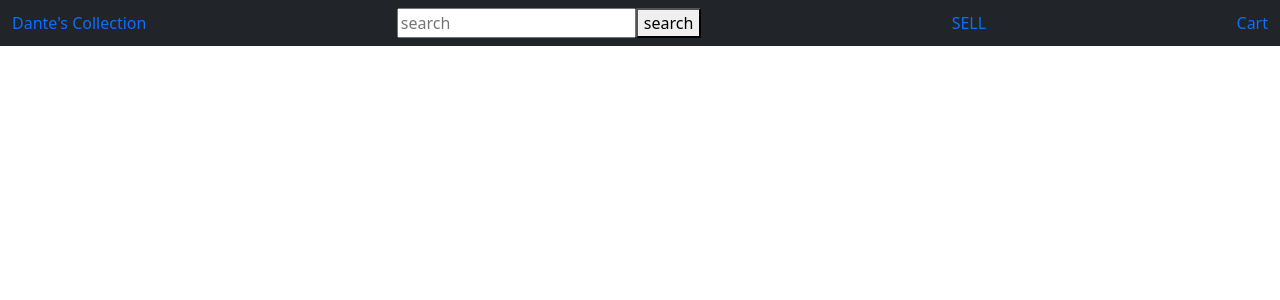
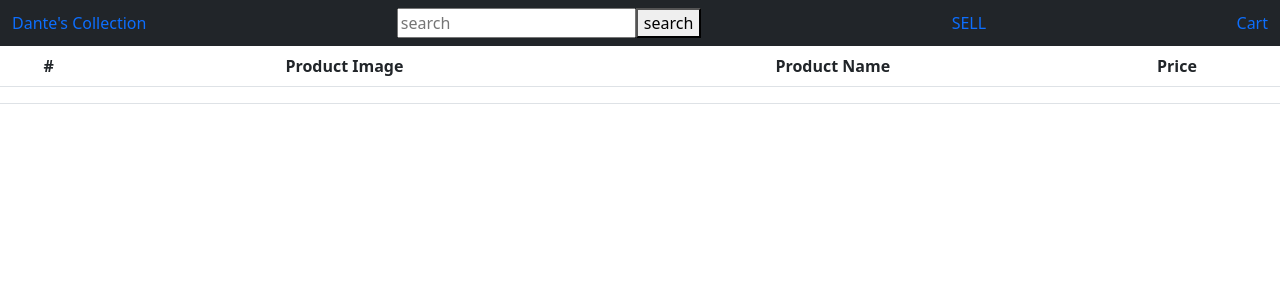
Before and after one commit to danielngetich/dantes-women-collection, a React (Create React App) app: page /cart in a window 1280 px wide. Shown: the top 300 px of the page. Built offline with nearby package versions, Linux system fonts and the light colour scheme.

Commit message:
add cart

```diff
--- a/src/App.js
+++ b/src/App.js
@@ -6,9 +6,9 @@
 import { BrowserRouter as Router, Routes, Route } from "react-router-dom";
 import Cart from "./components/Cart";
 function App() {
-const [cart,setCart]=useState([])
+const cart=[];
 function handleClick(prod){
-cart.push(prod)
+  cart.push(prod)
 
 }
   return (
@@ -18,7 +18,7 @@
         <Routes>
           <Route path="/" element={<Categories handleClick={handleClick} />} />
           <Route path="/sell" element={<AddCollection />} />
-          <Route path="/cart" element={<Cart />} />
+          <Route path="/cart" element={<Cart cart={cart}/>} />
         </Routes>
       </Router>
     </div>
--- a/src/components/Cart.js
+++ b/src/components/Cart.js
@@ -1,10 +1,10 @@
 import React from 'react';
 import "bootstrap/dist/css/bootstrap.min.css";
-function Cart({item}) {
-  console.log(item)
+function Cart({cart}) {
+  console.log(cart)
   return (
     <div>
-    {/* <table className="table">
+    <table className="table">
     <thead>
       <tr>
         <th scope="col">#</th>
@@ -21,7 +21,7 @@
         <td>{cart.price}</td>
       </tr>
     </tbody>
-  </table> */}
+  </table>
   </div>
   );
 }
```
